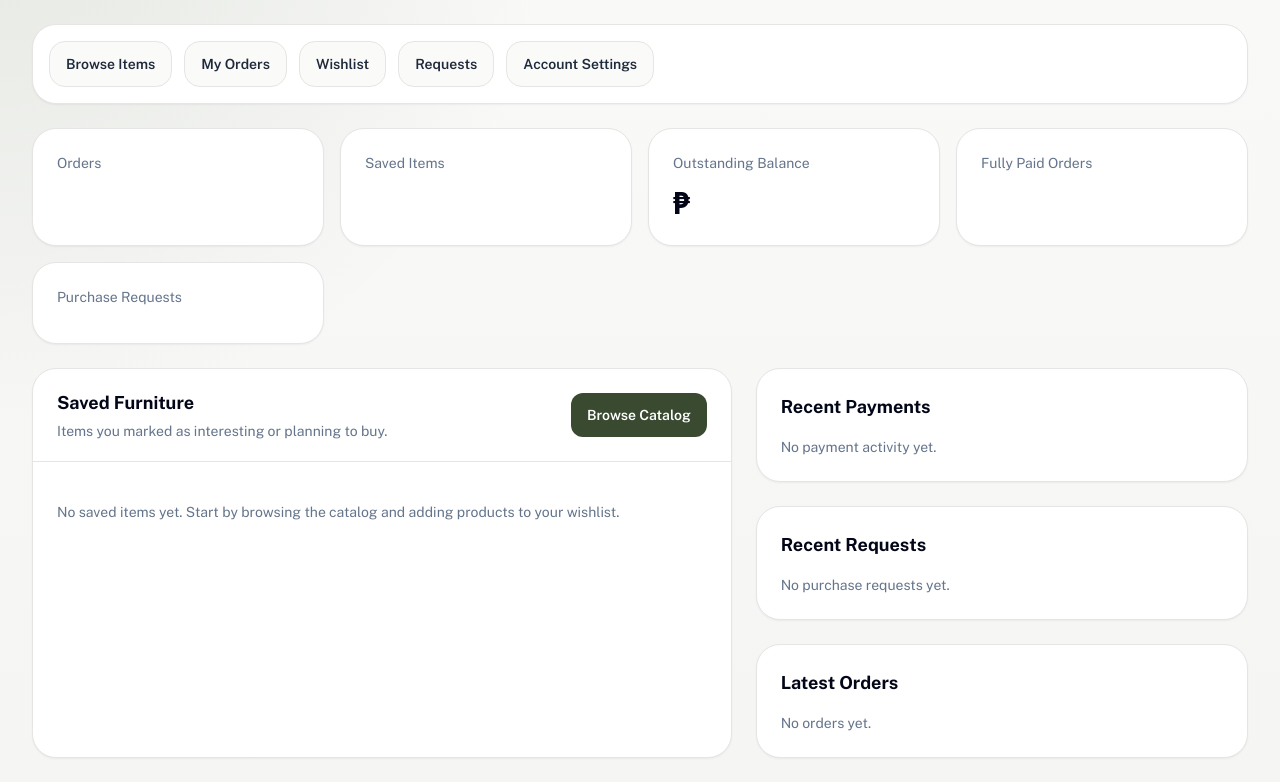
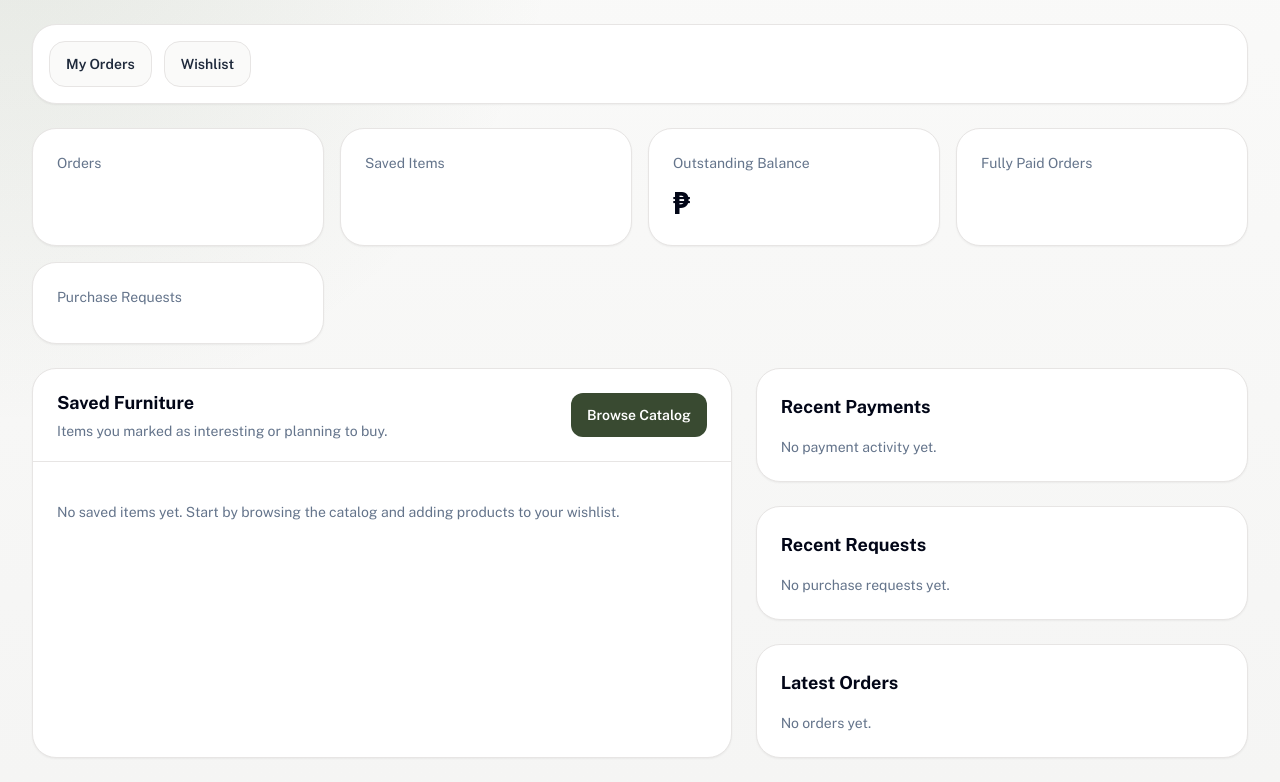
Before and after one commit to mrstorres-pixel/Furnisync, a Django app: template templates/core/customer_dashboard.html in a window 1280 px wide. Shown: the part 142-924 px from the top of the page. Run offline with Django 5.2, Linux system fonts and the light colour scheme; the template is opened without the code that fills it, so the values that code supplies are empty; some libraries are stand-ins or nearby versions.

Commit message:
Remove duplicate customer dashboard shortcuts

```diff
--- a/templates/core/customer_dashboard.html
+++ b/templates/core/customer_dashboard.html
@@ -5,11 +5,8 @@
 {% block content %}
 <section class="mb-6 rounded-3xl border border-stone-200 bg-white p-4 shadow-sm">
     <div class="flex flex-wrap gap-3">
-        <a href="{% url 'customer_product_list' %}" class="rounded-2xl border border-stone-200 bg-stone-50 px-4 py-3 text-sm font-semibold text-slate-800 transition hover:border-brand-300 hover:bg-brand-50 hover:text-brand-800">Browse Items</a>
         <a href="{% url 'customer_orders' %}" class="rounded-2xl border border-stone-200 bg-stone-50 px-4 py-3 text-sm font-semibold text-slate-800 transition hover:border-brand-300 hover:bg-brand-50 hover:text-brand-800">My Orders</a>
         <a href="{% url 'customer_wishlist' %}" class="rounded-2xl border border-stone-200 bg-stone-50 px-4 py-3 text-sm font-semibold text-slate-800 transition hover:border-brand-300 hover:bg-brand-50 hover:text-brand-800">Wishlist</a>
-        <a href="{% url 'customer_requests' %}" class="rounded-2xl border border-stone-200 bg-stone-50 px-4 py-3 text-sm font-semibold text-slate-800 transition hover:border-brand-300 hover:bg-brand-50 hover:text-brand-800">Requests</a>
-        <a href="{% url 'customer_account' %}" class="rounded-2xl border border-stone-200 bg-stone-50 px-4 py-3 text-sm font-semibold text-slate-800 transition hover:border-brand-300 hover:bg-brand-50 hover:text-brand-800">Account Settings</a>
     </div>
 </section>
 
```
